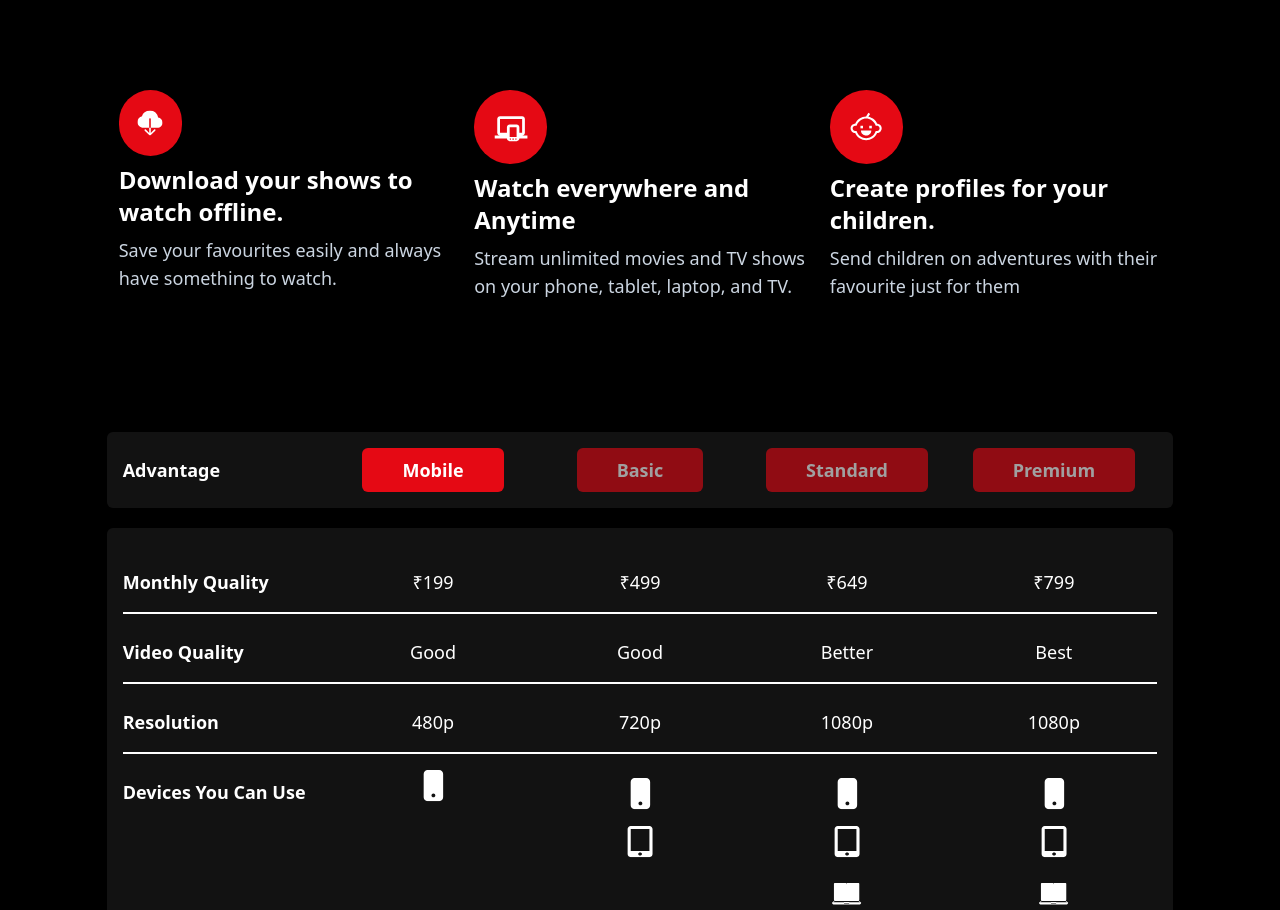
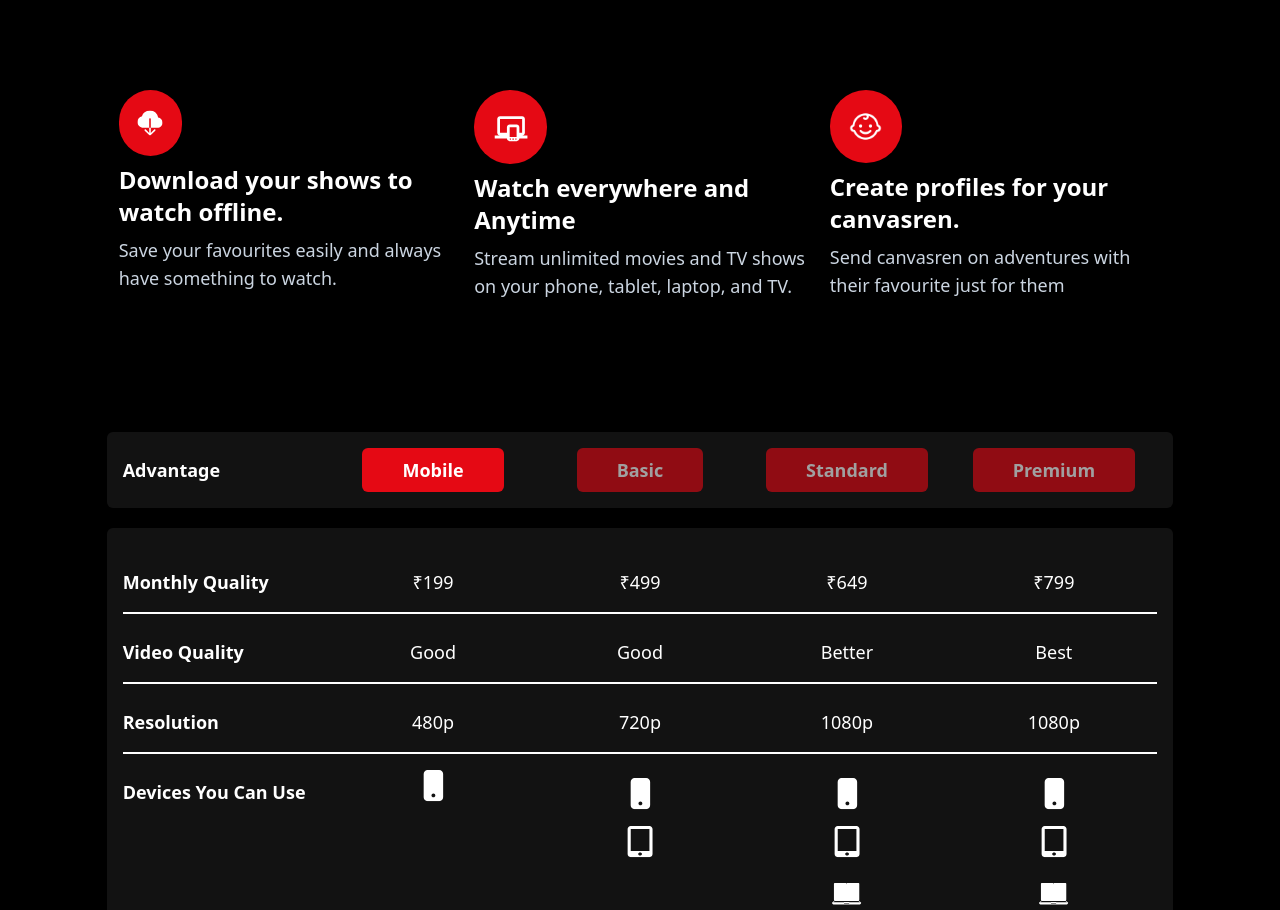
Before and after one commit to vk17-starlord/Netflix-Landing-Page-Redeisgn---Tailwind-CSS, a React (Create React App) app: page / in a window 1280 px wide. Shown: the part 1698-2608 px from the top of the page. Built offline with nearby package versions, Linux system fonts and the light colour scheme.

Commit message:
fixed icons

```diff
--- a/src/components/Features.jsx
+++ b/src/components/Features.jsx
@@ -1,5 +1,5 @@
 import React from 'react'
-import child from './assets/child.svg';
+import canvas from './assets/canvas.png';
 import download from './assets/download.svg'
 import device from './assets/device.svg'
 
@@ -23,10 +23,10 @@ Anytime</h1>
        </div>
        <div className="col  my-20 md:my-2 p-3">
            <div className="icon px-4 w-max py-5 rounded-full bg-[#E50914]">
-                      <img src={child} alt="" className='w-10/12 mx-auto' />
+                      <img src={canvas} alt="" className='w-10/12 max-w-[40px] mx-auto' />
            </div>
-           <h1 className='text-2xl my-2 font-bold'>Create profiles for  your children.</h1>
-           <p className='text-slate-300 font-light text-lg'>Send children on adventures with their favourite just for them</p>
+           <h1 className='text-2xl my-2 font-bold'>Create profiles for  your canvasren.</h1>
+           <p className='text-slate-300 font-light text-lg'>Send canvasren on adventures with their favourite just for them</p>
        </div>
 
     </div>
```
Also changed, not shown: src/components/Assets/canvas.png (added).
